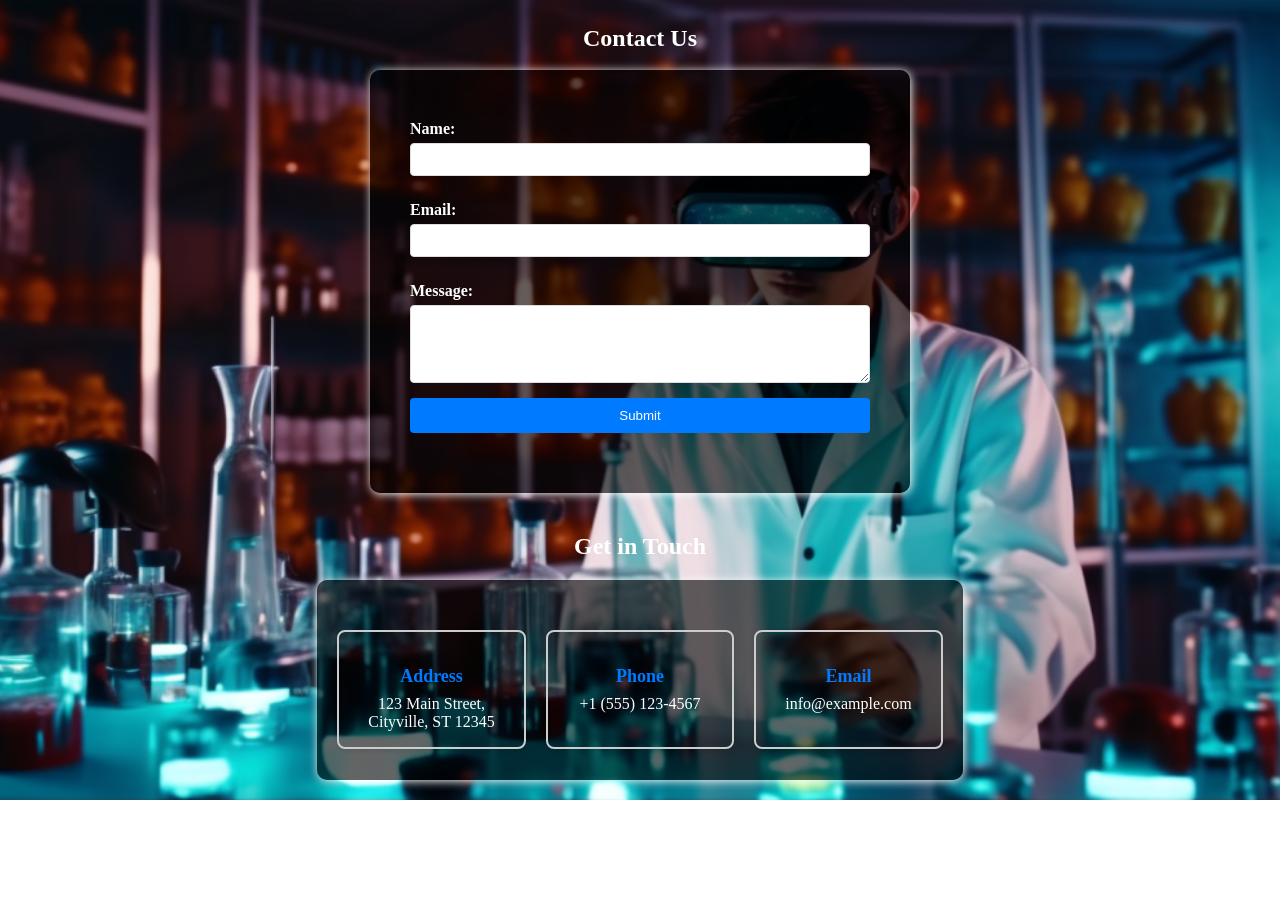
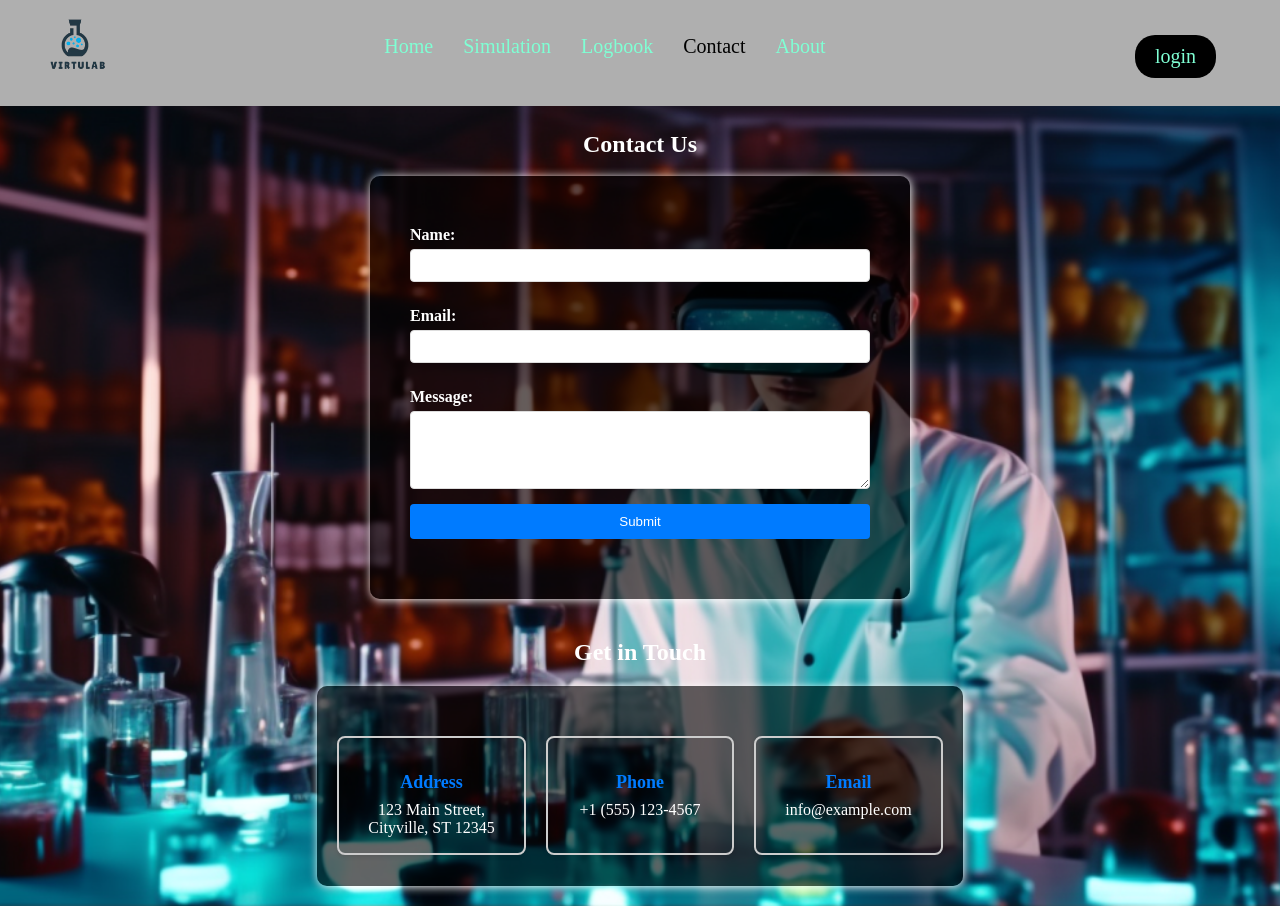
Before and after one commit to AtomKey-Lab/ExperimentHub, a React (Create React App) app: page /Contact in a window 1280 px wide. Before the commit the page ends 800 px from the top, so only its background shows below. Built offline with nearby package versions, Linux system fonts and the light colour scheme.

Commit message:
contact page navbar

```diff
--- a/src/view/Contact/Contact.jsx
+++ b/src/view/Contact/Contact.jsx
@@ -1,5 +1,6 @@
 import React, { useState } from 'react';
 import "./Contact.css";
+import Navbar from '../../components/navbar/navbar'
 
 function Contact() {
   const [name, setName] = useState('');
@@ -18,6 +19,8 @@ function Contact() {
   };
 
   return (
+    <div>
+    <Navbar/>
     <div className='bgbody'>
     <div className="contact-page">
     <h2 className='header'>Contact Us</h2>
@@ -78,6 +81,7 @@ function Contact() {
     </div>
     </div>
     </div>
+    </div>
   );
 }
 
```
